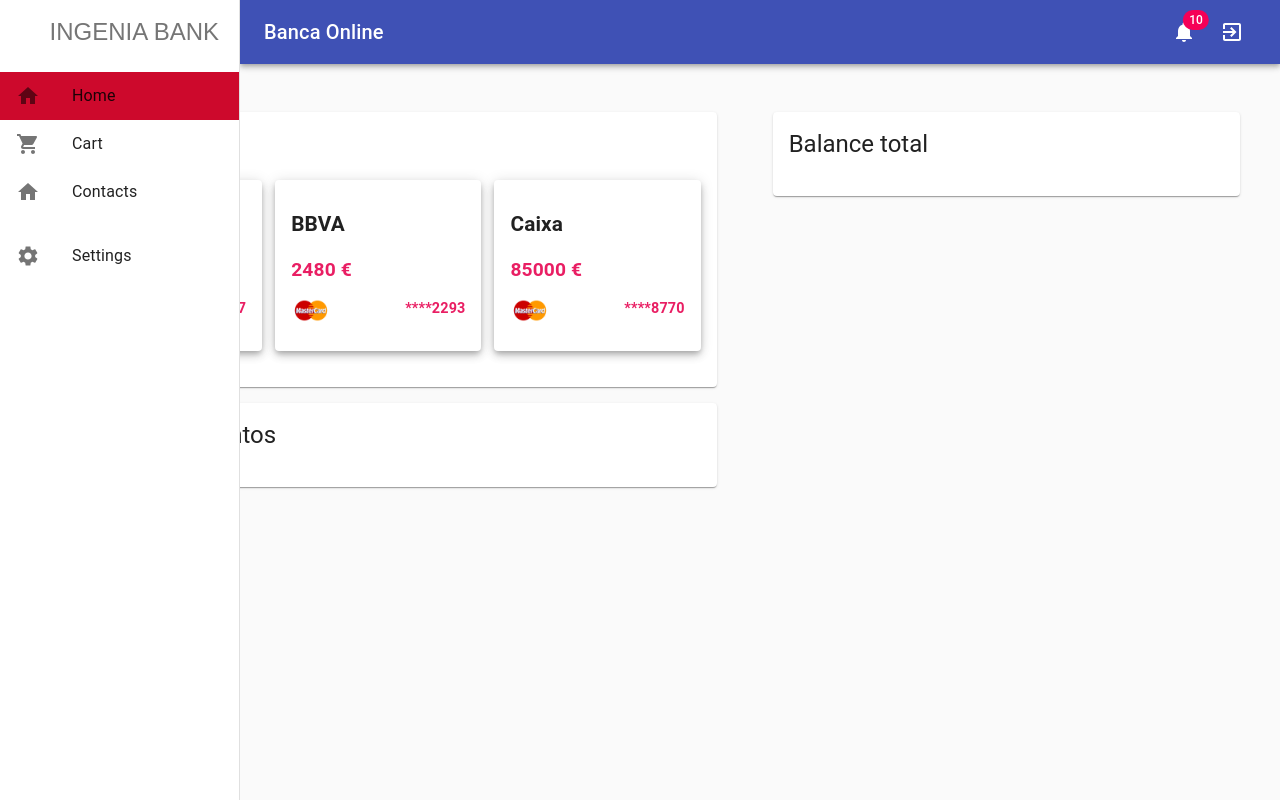
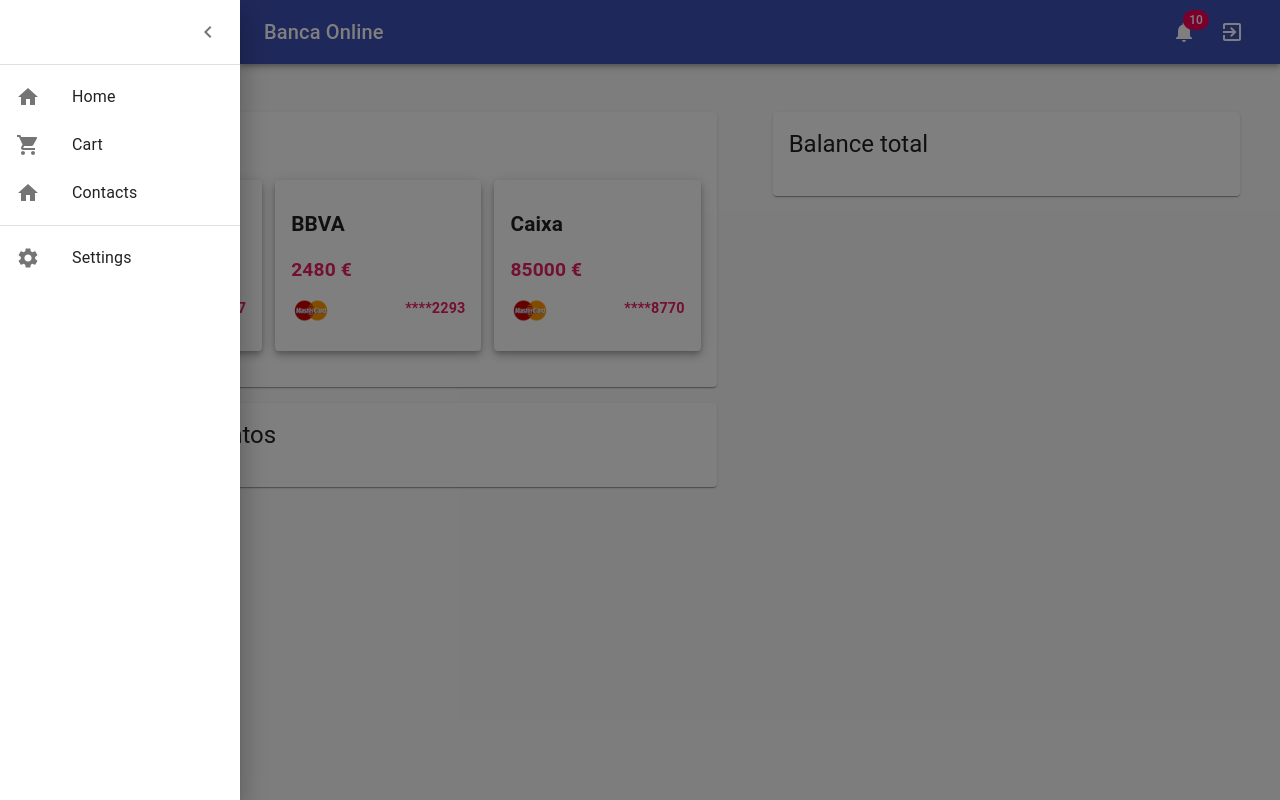
Before and after one commit to gfmarcos/react-dashboard-template-master, a React (Create React App) app: page /home in a window 1280 px wide. Built offline with nearby package versions, Linux system fonts and the light colour scheme; sample sign-in values are in the browser's storage.

Commit message:
Revert "Cambios en menú lateral"

```diff
--- a/package.json
+++ b/package.json
@@ -13,7 +13,7 @@
     "react": "^17.0.2",
     "react-dom": "^17.0.2",
     "react-router-dom": "^5.2.0",
-    "react-scripts": "^4.0.3",
+    "react-scripts": "4.0.3",
     "web-vitals": "^1.1.2",
     "yup": "^0.32.9"
   },
--- a/src/components/MenuListItems.jsx
+++ b/src/components/MenuListItems.jsx
@@ -1,7 +1,6 @@
 import { List, ListItem, ListItemIcon, ListItemText } from '@material-ui/core';
-import { makeStyles } from '@material-ui/core/styles';
 import React from 'react';
-import { useHistory, useLocation } from 'react-router-dom';
+import { useHistory } from 'react-router-dom';
 
 // Iconos de Material UI
 import HomeIcon from '@material-ui/icons/Home';
@@ -24,38 +23,19 @@
   }
 };
 
-// Estilos
-const useStyles = makeStyles((theme) => ({
-
-  selectedBackGround: {
-    backgroundColor: '#CD092C',
-  },
-
-  unselectedBackGround: {
-    backgroundColor: 'white',
-  }
-}));
-
-
-const MenuListItems = ({ list }) => {
+const MenuListItems = ({ list, handleDrawer }) => {
   const history = useHistory();
-  const classes = useStyles();
-  const location = useLocation();
 
   const navegar = (ruta) => {
     console.log(ruta);
     history.push(ruta);
-    //handleDrawer();
+    handleDrawer();
   };
-  // Color del background de la lista en función de la ruta actual
-  const changeBackGround =  (ruta) => {
-    return ruta===location.pathname ? true : false;
-  }
 
   return (
     <List>
       {list.map(({ text, path, icon }, index) => (
-        <ListItem key={index}  className={changeBackGround(path) ? classes.selectedBackGround : classes.unselectedBackGround} button onClick={() => navegar(path)}>
+        <ListItem key={index} button onClick={() => navegar(path)}>
           <ListItemIcon>
             {/* Llamamos al método getIcon que nos va a devover el
                             componente Icono que toque */}
--- a/src/pages/DashBoard.jsx
+++ b/src/pages/DashBoard.jsx
@@ -43,8 +43,11 @@
   },
   // AppBar --> Barra de Navegación para desaparecer de la  pantalla
   appBar: {
-    width: `calc(100% - ${drawerWidth}px)`,
-    marginLeft: drawerWidth,
+    zIndex: theme.zIndex.drawer + 1,
+    transition: theme.transitions.create(['width', 'margin'], {
+      easing: theme.transitions.easing.sharp,
+      duration: theme.transitions.duration.leavingScreen,
+    }),
   },
   // AppBar --> Barra de Navegación para aparecer en pantalla
   appBarShift: {
@@ -62,34 +65,34 @@
     marginRight: 35,
   },
   // Botones del menú (Drawer) cuando el menú esté plegado
-  // menuButtonHidden: {
-  //   display: 'none',
-  // },
+  menuButtonHidden: {
+    display: 'none',
+  },
   // Titulo de las opciones del menú
   title: {
     flexGrow: 1,
   },
   // Menu (Drawer) Abierto
   drawerPaper: {
-    //position: 'relative',
+    position: 'relative',
     width: drawerWidth,
-    //whiteSpace: 'nowrap',
-    /*transition: theme.transitions.create(['width'], {
+    whiteSpace: 'nowrap',
+    transition: theme.transitions.create(['width'], {
       easing: theme.transitions.easing.sharp,
       duration: theme.transitions.duration.enteringScreen,
-    }),*/
+    }),
   },
-  // drawerPaperClosed: {
-  //   overflowX: 'hidden',
-  //   width: theme.spacing(7),
-  //   transition: theme.transitions.create(['width'], {
-  //     easing: theme.transitions.easing.sharp,
-  //     duration: theme.transitions.duration.leavingScreen,
-  //   }),
-  //   [theme.breakpoints.up('sm')]: {
-  //     width: theme.spacing(9),
-  //   },
-  // },
+  drawerPaperClosed: {
+    overflowX: 'hidden',
+    width: theme.spacing(7),
+    transition: theme.transitions.create(['width'], {
+      easing: theme.transitions.easing.sharp,
+      duration: theme.transitions.duration.leavingScreen,
+    }),
+    [theme.breakpoints.up('sm')]: {
+      width: theme.spacing(9),
+    },
+  },
   // Paper del componente
   paper: {
     display: 'flex',
@@ -112,8 +115,6 @@
     paddingTop: theme.spacing(12),
     paddingBottom: theme.spacing(4),
   },
-
-
 }));
 
 const mainMenuList = [
@@ -150,22 +151,32 @@
   const [open, setOpen] = useState(true);
 
   // Método para controlar la Apertura del Drawer
-  // const handleDrawerOpen = () => {
-  //   setOpen(true);
-  // };
+  const handleDrawerOpen = () => {
+    setOpen(true);
+  };
 
   // Método para controlar el Cierre del Drawer
-  // const handleDrawerClose = () => {
-  //   setOpen(false);
-  // };
+  const handleDrawerClose = () => {
+    setOpen(false);
+  };
 
   return (
     <div className={classes.root}>
       <CssBaseline />
       {/* Barra de Navegación Superior */}
-      <AppBar className={clsx(classes.appBar,  classes.appBarShift)} position="absolute">
+      <AppBar className={clsx(classes.appBar, open && classes.appBarShift)} position="absolute">
         <Toolbar className={classes.toolbar}>
-
+          {/* Icono para abrir el Drawer */}
+          <IconButton
+            className={clsx(classes.menuButton, open && classes.menuButtonHidden)}
+            edge="start"
+            color="inherit"
+            aria-label="open drawer"
+            onClick={handleDrawerOpen}
+          >
+            {/* Icono de Hamburger para plegar y desplegar */}
+            <MenuIcon />
+          </IconButton>
           {/* Nombre de la aplicación / empresa */}
           <Typography component="h1" variant="h6" color="inherit" className={classes.title} noWrap>
             Banca Online
@@ -190,22 +201,23 @@
       {/* Drawer */}
       <Drawer
         open={open}
-        variant="permanent"
         classes={{
-          paper: clsx(classes.drawerPaper,  ),
+          paper: clsx(classes.drawerPaper, !open && classes.drawerPaperClosed),
         }}
       >
         <div className={classes.toolbarIcon}>
-          <IconButton /**onClick={handleDrawerClose}*/>
-            {/** INGENIA BANK HERE */}
-            INGENIA BANK
+          <IconButton onClick={handleDrawerClose}>
+            <ChevronLeftIcon />
           </IconButton>
         </div>
+        {/* Divider para separar los elementos del menú */}
+        <Divider />
         {/* Listado de elementos de navgación del menú */}
-        <MenuListItems list={mainMenuList} /*handleDrawer={handleDrawerClose}*/ />
-
+        <MenuListItems list={mainMenuList} handleDrawer={handleDrawerClose} />
+        {/* Divider para separar los elementos del menú */}
+        <Divider />
         {/* Listado de elementos de navegación del menú de Settings*/}
-        <MenuListItems list={secondaryMenuList} /*handleDrawer={handleDrawerClose}*/ />
+        <MenuListItems list={secondaryMenuList} handleDrawer={handleDrawerClose} />
       </Drawer>
 
       {/* El contenido del Dashboard */}
```
Also changed, not shown: 1 other file (tests, documents, lock files or other folders).
